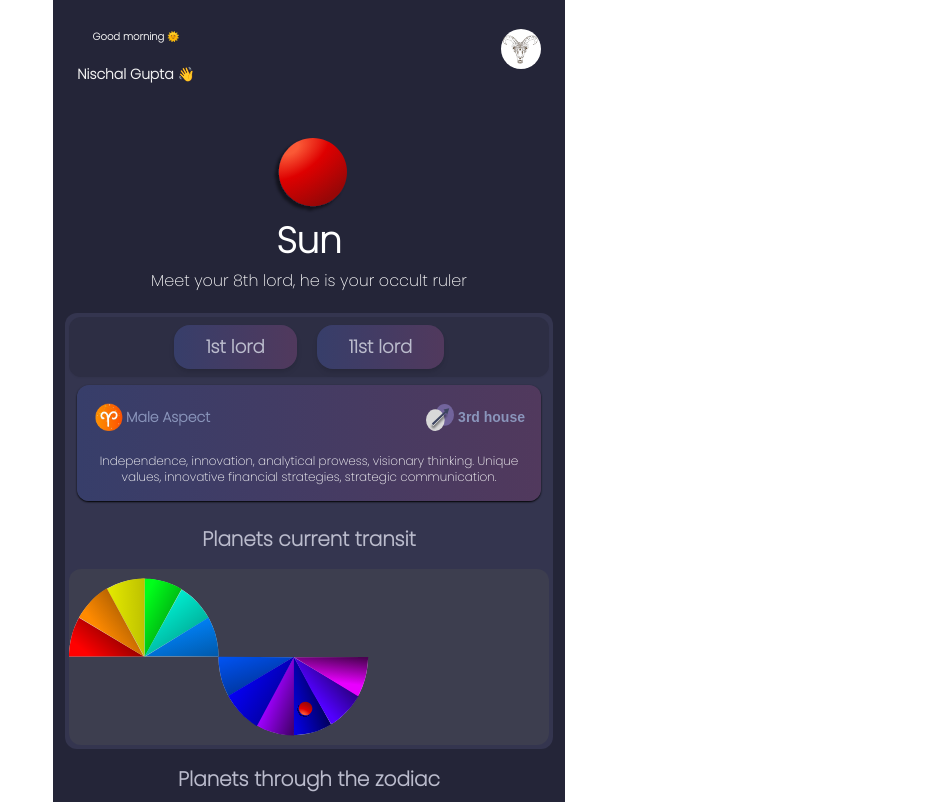
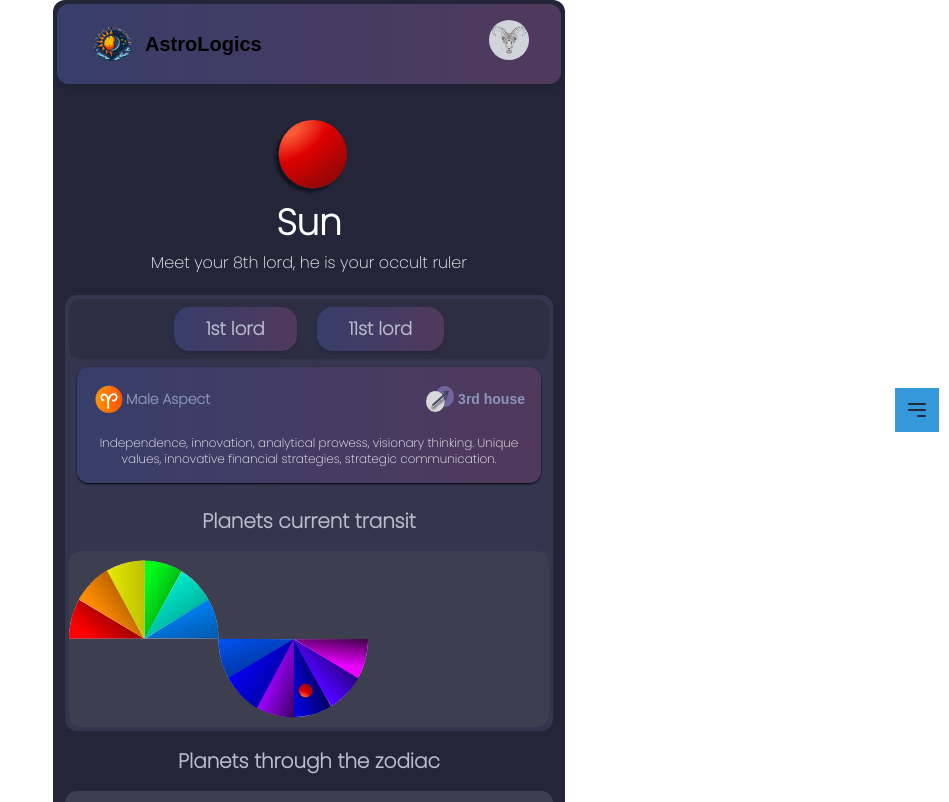
Before and after one commit to adeptcoder014/astroLogics, a Next.js app: page /detail in a window 1280 px wide. Shown: the top 802 px of the page, without its empty margins (331-1280 px from the left). Built offline with nearby package versions, Linux system fonts and the light colour scheme; no server answers.

Commit message:
login api integratef

```diff
--- a/components/header.js
+++ b/components/header.js
@@ -1,46 +1,69 @@
-import Image from "next/image"
-import { useRouter } from "next/router"
+import React, { useState } from 'react';
+import { useRouter } from 'next/router';
+
+
 export const Header = () => {
-    const  router = useRouter()
+    const router = useRouter();
+    const [isOpen, setIsOpen] = useState(false);
+
+    const toggleMenu = () => {
+        setIsOpen(!isOpen);
+    };
+
     return (
-        <div className="userInfoSection">
+        <header className="bg-custom-gradient rounded-xl  shadow-md mb-2">
+            <div className="max-w-7xl mx-auto px-0 sm:px-6 lg:px-8">
+                <div className="flex justify-between items-center py-4 ">
+                    <div
+                        onClick={() => router.push('/home')
+                        }
+                        className=" cursor-pointer w-screen flex items-between  justify-between">
+                        <div className='flex items-center'>
 
-            <div style={{
-                // backgroundColor: "red",
-                display: "flex",
-                flexDirection: "column",
-                justifyContent: "center",
+                            <img
+                                className="h-12 w-12"
+                                src="/icons/logo.png"
+                                alt="Logo"
+                            />
+                            <span className="ml-2 text-xl font-extrabold  text-white-800">AstroLogics</span>
+                        </div>
 
-                alignItems: "center",
-                // width: "40%"
-            }}
-                onClick={() => router.push('/home')}
-            >
+                        <div className="h-10 w-10 flex items-center justify-center bg-gray-300 rounded-full">
+                            <img
+                                src='./zodiac/capricornSign.png'
+                                alt="Person"
+                                width={35}
+                            />
+                        </div>
+                    </div>
+                    <div
+                        className="flex items-center"
+                        onClick={toggleMenu}
+                    >
+                        <button
+                            className="text-gray-800 focus:outline-none"
+                        >
+                            <svg className="h-6 w-6" fill="none" stroke="currentColor" viewBox="0 0 24 24" xmlns="http://www.w3.org/2000/svg">
+                                <path strokeLinecap="round" strokeLinejoin="round" strokeWidth="2" d="M4 6h16M4 12h16m-7 6h7"></path>
+                            </svg>
+                        </button>
+                    </div>
+                </div>
+            </div>
+            {
+                isOpen ? (
+                    <div className="bg-[#2D2E44]">
+                        <div className="px-2 pt-2 pb-3 text-white   space-y-1 sm:px-3">
+                            <a href="/" className=" text-white block px-3 py-2  rounded-md text-base font-medium text-gray-800 hover:bg-gray-100">Home</a>
+                            <a href="/about" className="block px-3 text-white py-2 rounded-md text-base font-medium text-gray-800 hover:bg-gray-100">About</a>
+                            <a href="/services" className="block px-3 py-2  text-white rounded-md text-base font-medium text-gray-800 hover:bg-gray-100">Services</a>
+                            <a href="/contact" className="block px-3 py-2 text-white rounded-md text-base font-medium text-gray-800 hover:bg-gray-100">Contact</a>
+                        </div>
+                    </div>
+                ) : null
+            }
+        </header >
+    );
+};
 
-                <p className="p" style={{
-                    fontSize: "10px",
-                    float: "right"
-                }}>Good morning 🌞</p>
-                <div style={{
-                    marginTop: "20px"
-                }}>
-
-                </div>
-                <p className="p" style={{
-                    fontSize: "14px",
-                    fontWeight: "bolder"
-
-                }} >Nischal Gupta 👋</p>
-            </div>
-
-            <div className="h-10 w-10 bg-white rounded-full  flex items-center justify-center">
-                <Image
-                    alt="alt tag"
-                    src={require("../public/zodiac/capricornSign.png")}
-                    // height={45}
-                    width={35}
-                />
-            </div>
-        </div>
-    )
-}
+export default Header;
--- a/components/popUp.js
+++ b/components/popUp.js
@@ -1,15 +1,15 @@
 import { useState } from "react"
 
 export const PopUp = (props) => {
-
+console.log('------- props -----',props);
     return (
         <div onClick={() => {
             props.setYes((prevState) => (!prevState))
-        }} id="customModal" class="modal">
+        }} id="customModal" class="modal w-1/5">
             <div class="modal-content">
                 {/* <span class="close" id="closeModalBtn">&times;</span> */}
                 <h2>Action Modal</h2>
-                <p className="px">This is a custom action modal. You can add your content and actions here.</p>
+                <p className="px">{props.data}</p>
                 {/* <button id="performActionBtn">Perform Action</button> */}
             </div>
         </div>
--- a/constants/url.js
+++ b/constants/url.js
@@ -1,8 +1,8 @@
 import axios from "axios";
 
 const astroServer = axios.create({
-  baseURL: "https://astroserver.onrender.com",
-  // baseURL: "http://192.168.29.194:8000",
+  // baseURL: "https://astroserver.onrender.com",
+  baseURL: "http://192.168.29.194:8000",
 });
 
 export default astroServer;
--- a/context/token.js
+++ b/context/token.js
@@ -1,13 +1,20 @@
 // AuthContext.js
-import { createContext, useContext, useState } from 'react';
+import { createContext, useContext, useEffect, useState } from 'react';
+import astroServer from '../constants/url';
 
 const AuthContext = createContext();
 
 export const AuthProvider = ({ children }) => {
   const [userToken, setUserToken] = useState('TOKEN_369');
 
+
+  useEffect(() => {
+    // astroServer.get('/user/get').then(res =>
+    //   console.log('-----',res.data[0]))
+
+  }, [])
   const login = (token) => {
-    console.log("=== token ---> ", token);
+    // console.log("=== token ---> ", token);
     setUserToken(token);
   };
 
@@ -16,7 +23,7 @@ export const AuthProvider = ({ children }) => {
   };
 
   return (
-    <AuthContext.Provider value={{ userToken, login, logout }}>
+    <AuthContext.Provider value={{ userToken, login, logout,setUserToken}}>
       {children}
     </AuthContext.Provider>
   );
--- a/layouts/comman.js
+++ b/layouts/comman.js
@@ -9,7 +9,7 @@ import React from 'react';
 const CommanLayout = ({ children }) => {
   return (
 
-    <div class="bg-containerColor max-w-lg mx-auto p-1">
+    <div class="bg-containerColor max-w-lg mx-auto p-1 rounded-xl ">
 
       <div class="">
 
--- /dev/null
+++ b/pages/login.js
@@ -0,0 +1,80 @@
+import { useState } from 'react';
+import { useRouter } from 'next/router';
+import astroServer from '../constants/url';
+import { PopUp } from '../components/popUp';
+import { useAuth } from '../context/token'; // Import the user context
+
+const Login = () => {
+  const router = useRouter();
+  const { setUserToken,userToken } = useAuth(); // Use the user context
+  const [userLoginData, setUserLoginData] = useState({
+    name:'',
+    password:''
+  });
+  const [apiError, setApiError] = useState('');
+  const [yes, setYes] = useState(false);
+
+  const handleSubmit = async (e) => {
+    e.preventDefault();
+    try {
+      const res = await astroServer.post('/auth/authenticate', userLoginData );
+      localStorage.setItem('accessToken', res?.data?.userId);
+      setUserToken(res?.data?.userId)
+      router.push('/home');
+    } catch (error) {
+      setApiError(error?.response?.data?.errors[0]?.msg || 'An error occurred.');
+      setYes(true);
+    }
+  };
+  return (
+    <div className="flex items-center justify-center min-h-screen bg-gray-500">
+      <div className="p-8 space-y-3 bg-white rounded-lg shadow-md">
+        <h1 className="text-2xl font-bold text-center">Login</h1>
+        <div className='space-y-4'>
+          <div>
+            {yes ? <PopUp data={apiError} setYes={setYes}/> : null}
+
+            <label htmlFor="email" className="block text-sm font-medium text-gray-700">
+              Email
+            </label>
+            <input
+              id="name"
+              value={userLoginData.name}
+              onChange={(e) => setUserLoginData({
+                ...userLoginData,
+                name : e.target.value
+              })}
+              required
+              className=" px-3 py-2 mt-1 border rounded-md focus:outline-none focus:ring focus:ring-indigo-100 focus:border-indigo-300"
+            />
+          </div>
+          <div>
+            <label htmlFor="password" className="block text-sm font-medium text-gray-700">
+              Password
+            </label>
+            <input
+              type="password"
+              id="password"
+              value={userLoginData.password}
+              onChange={(e) => setUserLoginData({
+                ...userLoginData,
+                password : e.target.value
+              })}
+              required
+              className="px-3 py-2 mt-1 border rounded-md focus:outline-none focus:ring focus:ring-indigo-100 focus:border-indigo-300"
+            />
+          </div>
+          <div
+            type="submit"
+            className="bg-blue-400 p-4 rounded-lg text-center"
+            onClick={handleSubmit}
+          >
+            Login
+          </div>
+        </div>
+      </div>
+    </div>
+  );
+};
+
+export default Login;
--- a/styles/globals.css
+++ b/styles/globals.css
@@ -266,27 +266,14 @@ p {
   position: relative;
 }
 
-input[type="text"] {
-  padding: 15px;
-  font-size: 16px;
-  border: none;
-  /* border-bottom: 2px solid #3498db; */
-  border-radius: 100px;
-  outline: none;
-  width: 100%;
-  transition: all 0.3s ease;
-  background: rgba(255, 255, 255, 0.1);
-  backdrop-filter: blur(100px);
-  box-shadow: 0px 2px 2.5px 0px rgba(255, 255, 255, 0.306);
-}
-
-input[type="text"]::placeholder {
+/*
+/* input[type="text"]::placeholder {
   color: whitesmoke;
 }
 
 input[type="text"]:focus {
   border-bottom: 5px solid #2ecc71;
-}
+} */
 
 button {
   position: absolute;
@@ -347,10 +334,10 @@ button i {
 .modal {
   /* display: none; */
   position: fixed;
-  top: 0;
-  left: 0;
-  width: 100%;
-  height: 100%;
+  top: 50;
+  left: 50;
+  /* width: 50%; */
+  /* height: 100%; */
   background: rgba(255, 255, 255, 0.1);
   backdrop-filter: blur(10px);
   box-shadow: 0 0 10px rgba(0, 0, 0, 0.2);
```
Also changed, not shown: controller/user.js (+36 -1 lines), pages/home.js (+21 -3 lines), pages/kona-lords.js (+5 -5 lines), pages/konas.js (+4 -3 lines), public/icons/logo.png (added).
